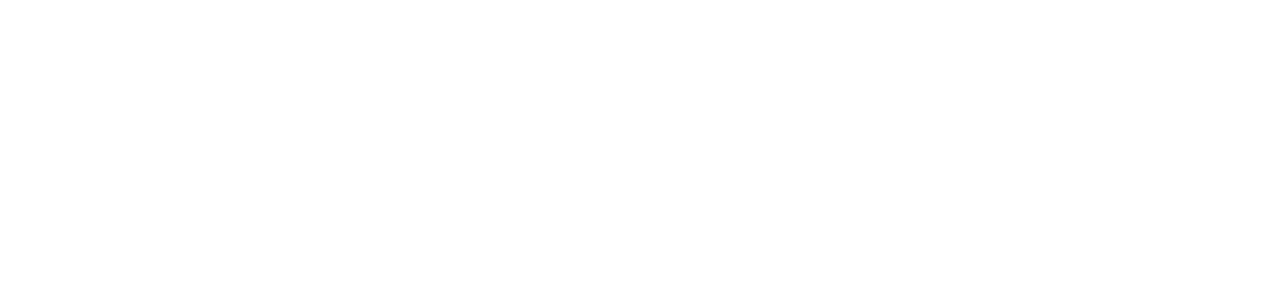
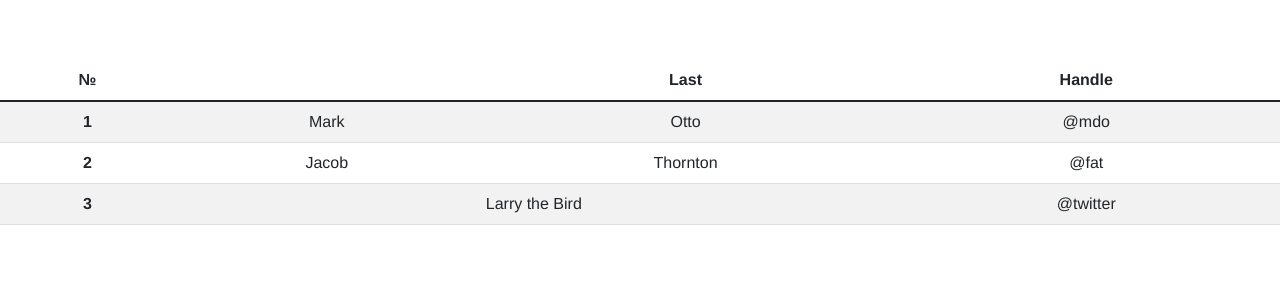
Before and after one commit to kl1mmm/AdminPanel_Vue, a Vue app: page /Contracts in a window 1280 px wide. Shown: the top 300 px of the page. Built offline with nearby package versions, Linux system fonts and the light colour scheme.

Commit message:
tables are added

```diff
--- a/src/components/Pages/ContractsListPage.vue
+++ b/src/components/Pages/ContractsListPage.vue
@@ -1,12 +1,41 @@
 <template>
   <div>
-
+    <MyTable>
+      <thead>
+      <tr>
+        <th scope="col">№</th>
+        <th scope="col"></th>
+        <th scope="col">Last</th>
+        <th scope="col">Handle</th>
+      </tr>
+      </thead>
+      <tbody>
+      <tr>
+        <th scope="row">1</th>
+        <td>Mark</td>
+        <td>Otto</td>
+        <td>@mdo</td>
+      </tr>
+      <tr>
+        <th scope="row">2</th>
+        <td>Jacob</td>
+        <td>Thornton</td>
+        <td>@fat</td>
+      </tr>
+      <tr>
+        <th scope="row">3</th>
+        <td colspan="2">Larry the Bird</td>
+        <td>@twitter</td>
+      </tr>
+      </tbody>
+    </MyTable>
   </div>
 </template>
 
 <script>
+import MyTable from "@/components/UI/MyTable";
 export default {
-
+  components: {MyTable}
 }
 </script>
 
--- a/src/components/Pages/MainPage.vue
+++ b/src/components/Pages/MainPage.vue
@@ -4,7 +4,6 @@
       <div class="CRM" style="color: #168FFF; font-size: 18px; text-align: left; margin-left: 15px; margin-top: -30px;"><strong>CRM</strong> <ins>Рекламное агентство "Вектор"</ins></div>
       <MyDropTables v-bind:value="TableValue" @input="TableValue = $event.target.value"></MyDropTables>
       <MyButton class="btn" @click="referToTheTable">Применить поиск</MyButton>
-      <MyButton class="btn">Внести новые данные</MyButton>
     </div>
     <div class="tableBlock">
       <div class="contentblock">
@@ -68,14 +67,6 @@
 
 .logo {
   margin-left: -7.5em;
-  margin-top: -3.5em;
-}
-
-.tableBlock {
-  margin-top: -13em;
-  margin-left: 22em;
-  padding-top: 13em;
-  height: 51em;
-  border-left: 2px solid black;
+  margin-top: -3em;
 }
 </style>
--- /dev/null
+++ b/src/components/UI/MyTable.vue
@@ -0,0 +1,17 @@
+<template>
+  <table class="table table-striped table-hover">
+    <slot>
+
+    </slot>
+  </table>
+</template>
+
+<script>
+export default {
+
+}
+</script>
+
+<style scoped>
+
+</style>
```
